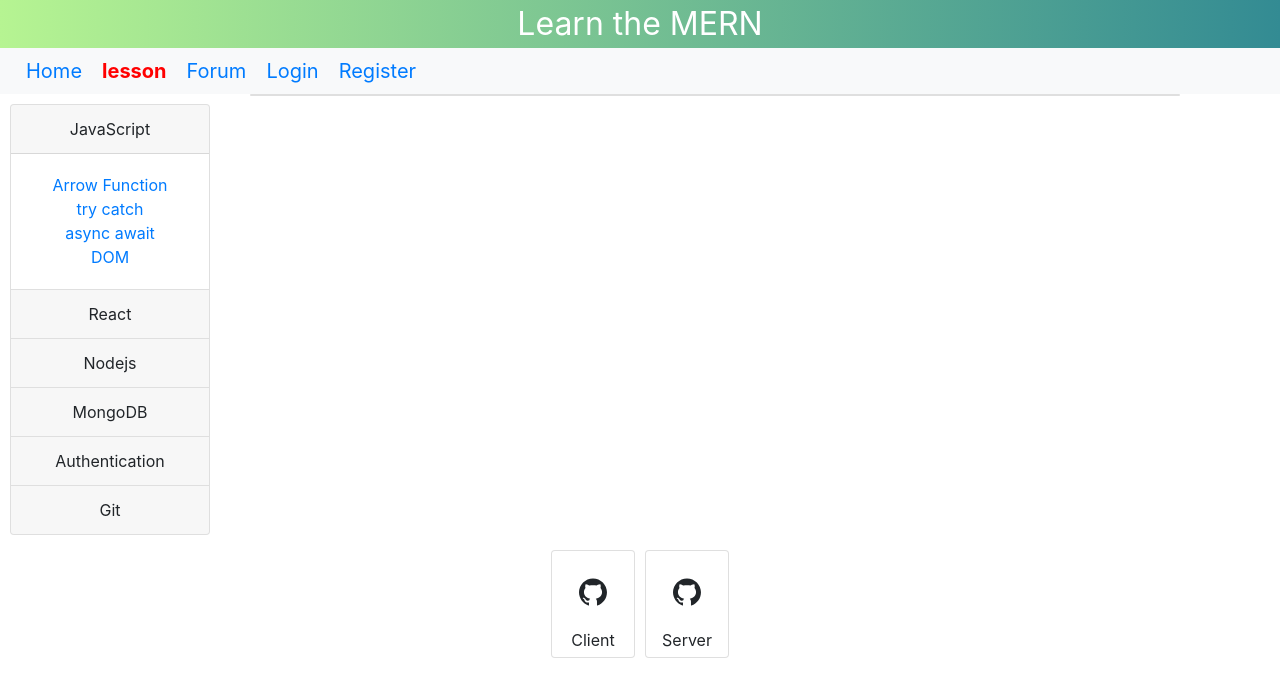
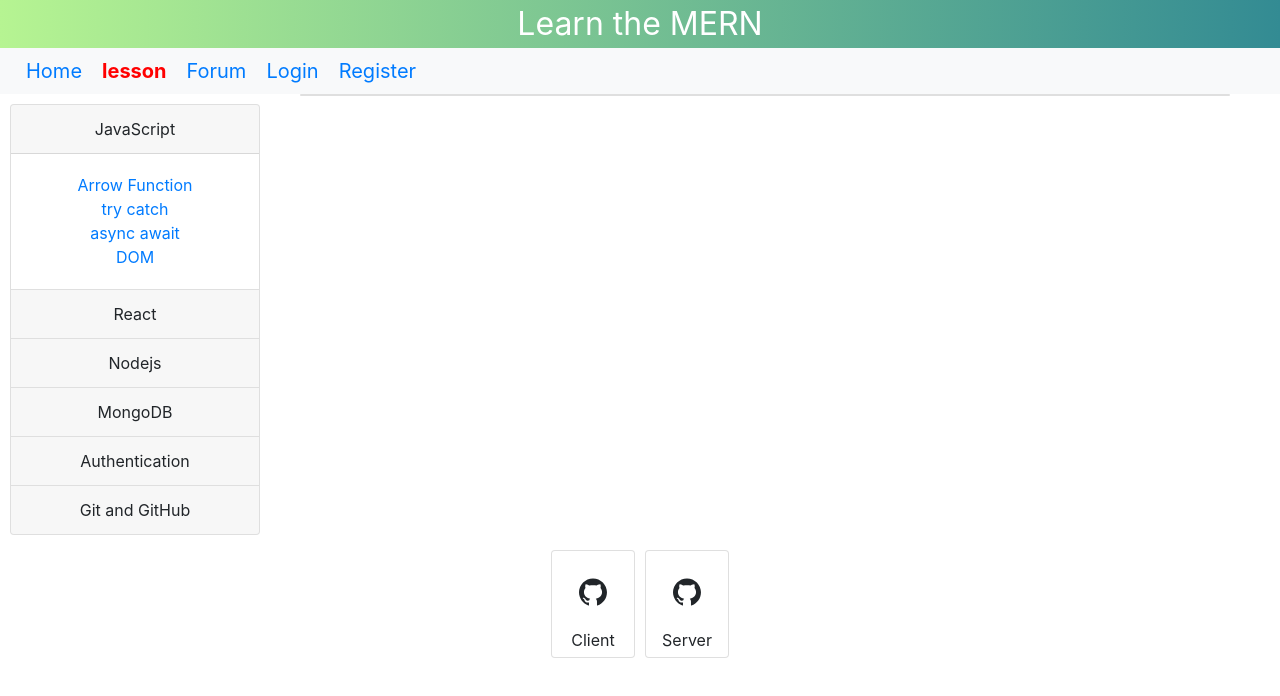
Before and after one commit to Dulaya/learn-the-mern-client, a React (Create React App) app: page /lesson in a window 1280 px wide. Shown: the top 696 px of the page. Built offline with nearby package versions, Linux system fonts and the light colour scheme.

Commit message:
add some content to sidebar

```diff
--- a/src/components/SideBar.js
+++ b/src/components/SideBar.js
@@ -25,14 +25,14 @@ const SideBar = () => {
       MongoDB: [
         "Connecting to database",
         "Creating schema",
-        "Adding removing from database",
+        "Common Mongoose queries"
       ],
     },
     {
       Authentication: ["Creating token", "Verifying token"],
     },
     {
-      Git: ["Git"],
+      "Git and GitHub": ["Git", "Common Git commands", "Pull Request", "Branch vs Fork"],
     },
   ];
 
@@ -40,7 +40,7 @@ const SideBar = () => {
     <Router>
       <Route path="/lesson">
         <Row>
-          <Col style={{ maxWidth: '250px' }}>
+          <Col style={{ maxWidth: "300px" }}>
             <Accordion style={accordionStyle} defaultActiveKey={lessons[0]}>
               {lessons.map((tech) => (
                 <Card key={Object.keys(tech)}>
@@ -73,7 +73,7 @@ const SideBar = () => {
             </Accordion>
           </Col>
 
-          <Col style={{ float: 'left', maxWidth: '75vw'}}>
+          <Col style={{ float: 'left', maxWidth: '75vw' }}>
             <Card>
               <Route exact path={`/lesson/arrow-function`}>
                 <ArrowFunction />
--- a/src/components/Styles.js
+++ b/src/components/Styles.js
@@ -13,7 +13,7 @@ export const brandStyle = {
 
 export const accordionStyle = {
     margin: '10px',
-    maxWidth: '250px',
+    maxWidth: '300px',
   }
 
 export const accordionHeaderStyle = {
```
